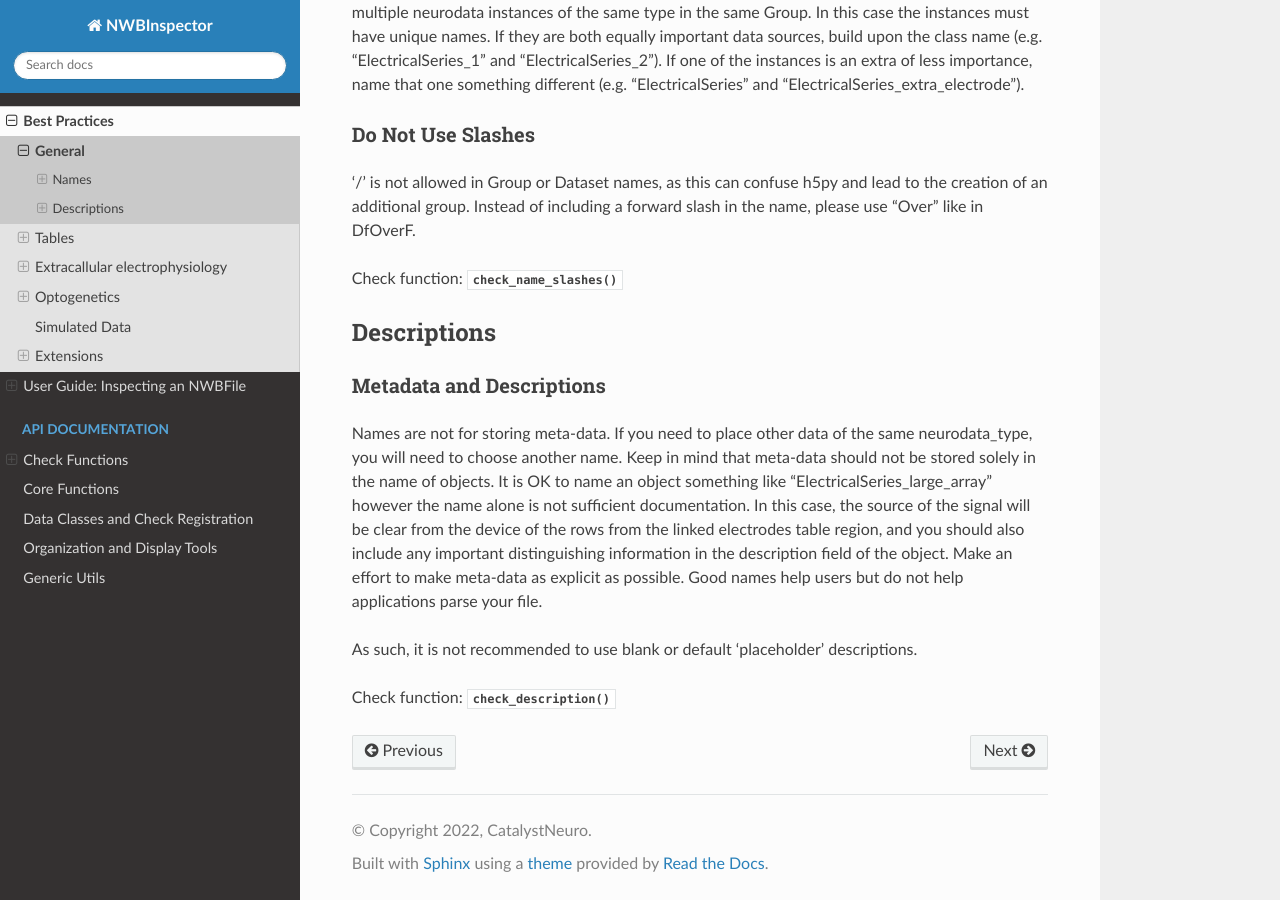
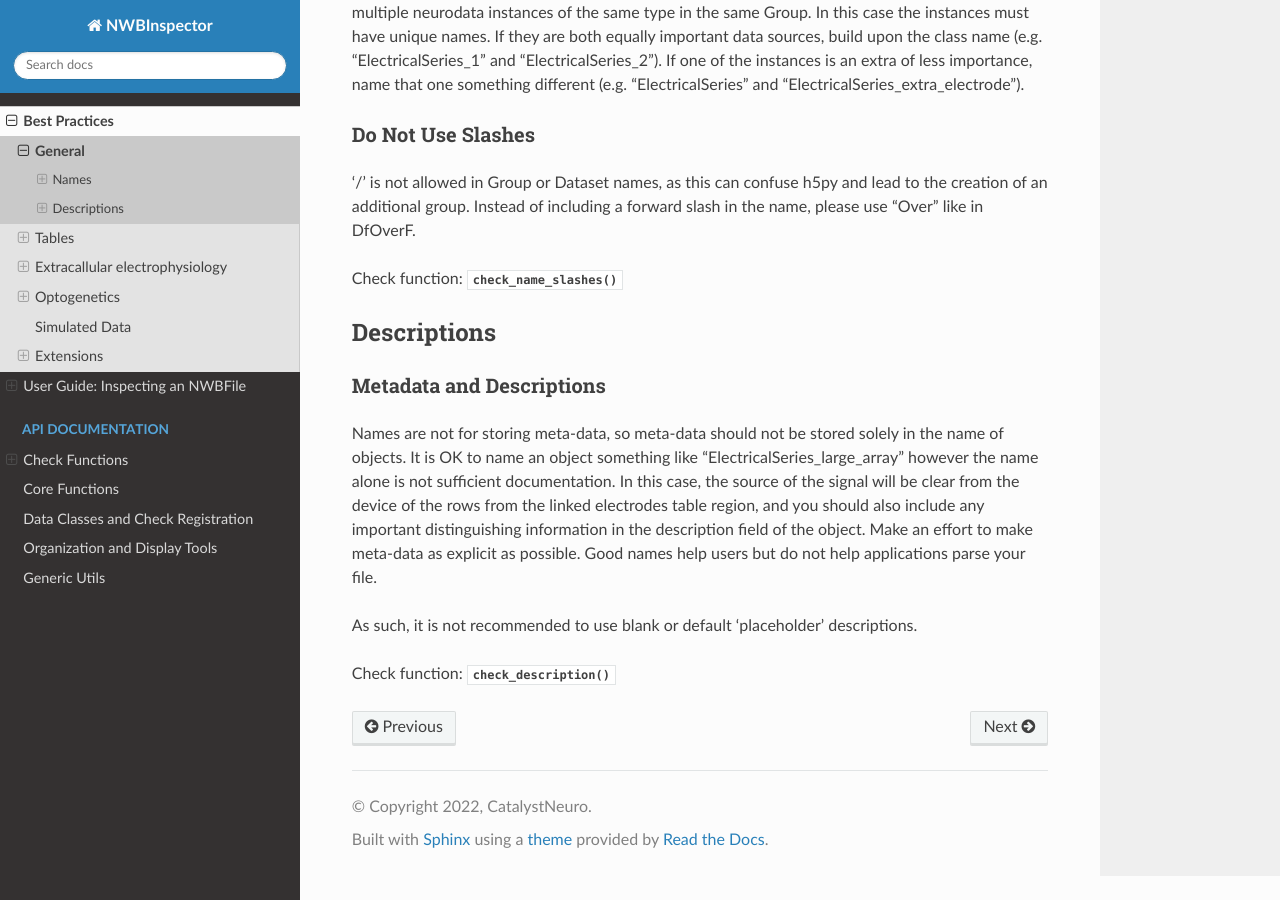
Before and after one commit to NeurodataWithoutBorders/nwbinspector, a Sphinx documentation site: the page built from docs/best_practices/general.rst, in a window 1280 px wide and 900 px high, scrolled down 577 px. Built offline with Sphinx 7.4.7 and the Read the Docs theme 2.0.0, drawn with Linux system fonts in a browser that asks for light colours; pages that are not in the unit, such as notebooks, are missing from menus.

Commit message:
Update docs/best_practices/general.rst
Co-authored-by: Ben Dichter <ben.dichter@gmail.com>

```diff
--- a/docs/best_practices/general.rst
+++ b/docs/best_practices/general.rst
@@ -51,8 +51,7 @@ Descriptions
 Metadata and Descriptions
 ~~~~~~~~~~~~~~~~~~~~~~~~~
 
-Names are not for storing meta-data. If you need to place other data of the same neurodata_type, you will need to
-choose another name. Keep in mind that meta-data should not be stored solely in the name of objects. It is OK to name
+Names are not for storing meta-data, so meta-data should not be stored solely in the name of objects. It is OK to name
 an object something like “ElectricalSeries_large_array” however the name alone is not sufficient documentation. In this
 case, the source of the signal will be clear from the device of the rows from the linked electrodes table region, and
 you should also include any important distinguishing information in the description field of the object. Make an effort
```
